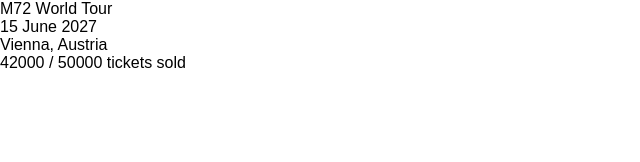
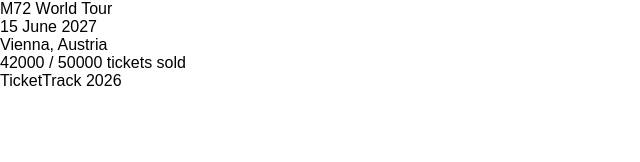
Before and after one commit to Spiritus93/TicketTrack, a React (Vite) app: page / in a window 1280 px wide. Shown: the part 132-294 px from the top of the page, without its empty margins (0-640 px from the left). Built offline with nearby package versions, Linux system fonts and the light colour scheme.

Commit message:
Added basic Footer structure

```diff
--- a/src/App.jsx
+++ b/src/App.jsx
@@ -1,12 +1,14 @@
 import './styles/App.scss'
 import Header from "./components/Header/Header.jsx";
 import Home from "./pages/Home/Home.jsx";
+import Footer from "./components/Footer/Footer.jsx";
 
 function App() {
   return (
       <section id="center">
           <Header />
           <Home />
+          <Footer />
       </section>
   );
 }
--- /dev/null
+++ b/src/components/Footer/Footer.jsx
@@ -0,0 +1,11 @@
+import "./Footer.scss";
+
+const Footer = () => {
+    return (
+        <footer className="footer">
+            <p className="Footer">TicketTrack 2026</p>
+        </footer>
+    );
+};
+
+export default Footer;
```
Also changed, not shown: src/components/Footer/Footer.scss (added).
